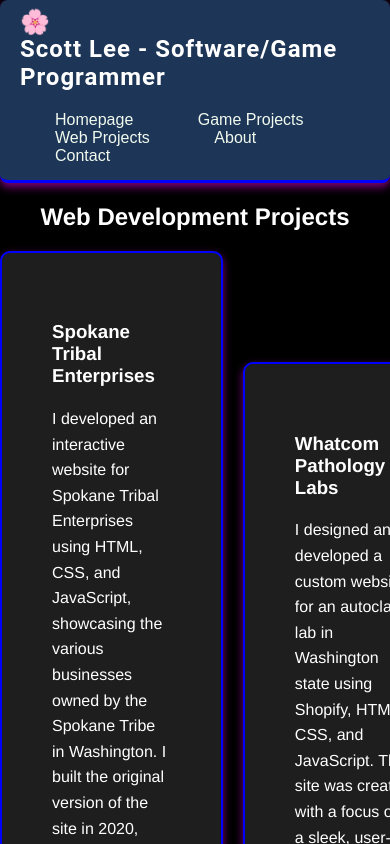
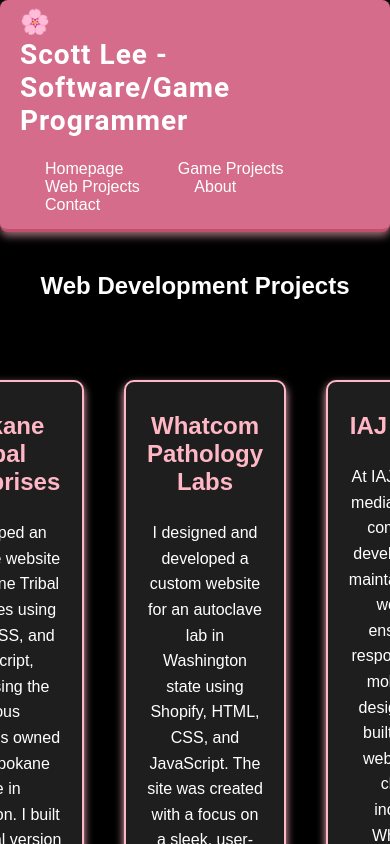
Before and after one commit to ScottLeeBJJ/GameDevPortfolioSite, a plain HTML site: page web-projects.html in a window 390 px wide. Shown: the top 844 px of the page. Drawn offline with Linux system fonts and the light colour scheme.

Commit message:
updates to web and game stylings

```diff
--- a/css/game.css
+++ b/css/game.css
@@ -1,19 +1,22 @@
+/* 🔹 Game Projects Section Styles */
 .gptitle {
     display: flex;
     align-items: center;
     justify-content: center;
+    text-align: center;
 }
 
-/* Game Projects Section Styles */
+/* 🔹 Projects Container */
 #projects {
     padding: 50px 20px;
     margin-top: 20px;
     display: flex;
-    flex-wrap: wrap; /* Allow cards to wrap to the next line if needed */
-    gap: 120px; /* Space between project cards */
-    justify-content: center; /* Center the cards horizontally */
+    flex-wrap: wrap; /* Allow cards to wrap */
+    gap: 40px; /* Adjusted for better spacing */
+    justify-content: center;
 }
 
+/* 🔹 Project Card */
 .project-card {
     background-color: #1E1E1E;
     border: 2px solid #FFB7C5;
@@ -21,32 +24,33 @@
     padding: 20px;
     box-shadow: 0 4px 8px #FFB7C5;
     transition: transform 0.3s ease;
-    flex: 1 1 calc(33.333% - 40px); /* Cards take up 1/3 of the container width minus the gap */
-    max-width: calc(33.333% - 40px); /* Prevent them from exceeding 1/3 width */
+    flex: 1 1 calc(33.333% - 40px); /* Cards take up 1/3 of the container width */
+    max-width: 400px; /* Prevents overly large cards */
+    text-align: center;
 }
 
 .project-card:hover {
-    transform: scale(1.2);
+    transform: scale(1.1);
 }
 
+/* 🔹 Project Card Image */
 .project-card img {
     width: 100%;
-    height: 200px; /* Set a fixed height for consistency */
+    height: 200px; /* Consistent height */
     object-fit: cover;
     border-radius: 10px;
     box-shadow: 0 4px 8px #FFB7C5, 0 0 15px #F1A7C1;
     transition: transform 0.3s ease, box-shadow 0.3s ease;
 }
 
-/* Project Card Headings */
+/* 🔹 Project Card Headings */
 .project-card h3 {
-    color: #FFB7C5; /* Pink color */
+    color: #FFB7C5;
     margin-top: 10px;
     font-size: 1.5em;
-    text-align: center;
 }
 
-/* Accessibility Styles */
+/* 🔹 Accessibility */
 a:focus {
     outline: 2px dashed #FFB7C5;
 }
--- a/css/media-queries.css
+++ b/css/media-queries.css
@@ -1,10 +1,12 @@
-/* Base Styles (For Desktop) */
-body {
-    font-size: 18px;
-    line-height: 1.6;
+/* 🔹 Large Tablets and Small Laptops (Below 1024px) */
+@media screen and (max-width: 1024px) {
+  #projects {
+    grid-template-columns: repeat(2, 1fr); /* Two columns */
+    gap: 30px;
+  }
 }
 
-  /* 🔹 Tablets (768px and below) */
+/* 🔹 Tablets (Below 768px) */
 @media screen and (max-width: 768px) {
   .navbar {
     flex-direction: column;
@@ -16,24 +18,58 @@ body {
     padding: 10px;
   }
 
-    .about-image {
+  .hero {
+    text-align: center;
+    padding: 40px;
+  }
+
+  .hero img {
     width: 80%;
     height: auto;
   }
 
-    .skillset ul {
-      padding-left: 10px;
+  .hero h1 {
+    font-size: 2rem;
   }
 
-    footer {
+  .about-container,
+  .project-container {
+    flex-direction: column;
+    align-items: center;
     text-align: center;
+  }
+
+  .about-image {
+    width: 75%;
+  }
+
+  .skillset ul {
+    padding-left: 15px;
+  }
+
+  .contact-form {
+    width: 90%;
+  }
+
+  .contact-form label {
+    font-size: 16px;
+  }
+
+  #projects {
+    grid-template-columns: repeat(1, 1fr); /* Stack projects in one column */
+    gap: 20px;
+  }
+
+  .project-card {
+    width: 90%;
+    margin-bottom: 20px;
   }
 }
 
-  /* 🔹 Mobile Phones (480px and below) */
+/* 🔹 Mobile Phones (Below 480px) */
 @media screen and (max-width: 480px) {
   body {
-      font-size: 16px; /* Slightly smaller for readability */
+    font-size: 16px;
     padding: 0 10px;
   }
 
@@ -50,39 +86,6 @@ body {
     font-size: 1.4rem;
   }
 
-    .about-image {
-      width: 90%;
-      height: auto;
-    }
-
-    .skillset ul {
-      font-size: 14px;
-    }
-
-    footer p {
-      font-size: 14px;
-    }
-  }
-
-/* 🔹 Tablets */
-@media screen and (max-width: 768px) {
-    .hero {
-      text-align: center;
-      padding: 40px;
-    }
-
-    .hero img {
-      width: 80%;
-      height: auto;
-    }
-
-    .hero h1 {
-      font-size: 2rem;
-    }
-  }
-
-  /* 🔹 Mobile */
-  @media screen and (max-width: 480px) {
   .hero h1 {
     font-size: 1.5rem;
   }
@@ -94,50 +97,7 @@ body {
   .hero img {
     width: 100%;
   }
-  }
 
-/* 🔹 Tablets */
-@media screen and (max-width: 768px) {
-    .project-container {
-      flex-direction: column;
-      align-items: center;
-    }
-
-    .project-card {
-      width: 90%;
-      margin-bottom: 20px;
-    }
-  }
-
-  /* 🔹 Mobile */
-  @media screen and (max-width: 480px) {
-    .project-card h3 {
-      font-size: 1.2rem;
-    }
-
-    .project-card p {
-      font-size: 14px;
-    }
-  }
-
-/* 🔹 Tablets */
-@media screen and (max-width: 768px) {
-    .about-container {
-      flex-direction: column;
-      text-align: center;
-    }
-
-    .about-image {
-      width: 75%;
-    }
-
-    .skillset ul {
-      padding-left: 15px;
-    }
-  }
-
-  /* 🔹 Mobile */
-  @media screen and (max-width: 480px) {
   .about-image {
     width: 90%;
   }
@@ -149,21 +109,23 @@ body {
   .skillset ul {
     font-size: 14px;
   }
+
+  .project-card {
+    padding: 15px;
   }
 
-  /* 🔹 Tablets */
-@media screen and (max-width: 768px) {
-    .contact-form {
-      width: 90%;
+  .project-card h3 {
+    font-size: 1.2rem;
   }
 
-    .contact-form label {
-      font-size: 16px;
-    }
+  .project-card p {
+    font-size: 14px;
   }
 
-  /* 🔹 Mobile */
-  @media screen and (max-width: 480px) {
+  .project-card img {
+    height: 180px; /* Slightly smaller images */
+  }
+
   .contact-form input,
   .contact-form textarea {
     font-size: 14px;
@@ -173,4 +135,9 @@ body {
     font-size: 16px;
     padding: 10px;
   }
+
+  footer p {
+    font-size: 14px;
+    text-align: center;
   }
+}
--- a/css/web.css
+++ b/css/web.css
@@ -1,11 +1,11 @@
 /* General Styles */
 body {
-    font-family: 'Helvetica Neue', Arial, sans-serif;
   background-color: black;
-    color: #333;
+  color: white;
   margin: 0;
   padding: 0;
   box-sizing: border-box;
+  overflow-x: hidden;
 }
 
 h1, h2, h3 {
@@ -23,89 +23,71 @@ body {
   line-height: 1.6;
 }
 
-  /* Navbar Styles */
-  .navbar {
-    display: flex;
-    justify-content: space-between;
-    align-items: center;
-    background-color: #1d3557;
-    color: #fff;
-
-    border-bottom: solid blue;
-    box-shadow: 0 4px 8px purple;
+.title-projects {
+  text-align: center; /* Centers the text inside */
+  width: 100%; /* Ensures it takes the full width */
+  margin: 0 auto; /* Centers it horizontally */
+  padding: 20px 0; /* Adds some spacing */
 }
 
-  .navbar-brand {
-    font-size: 1.5rem;
-    font-weight: bold;
-  }
-
-  .nav-link {
-    color: #f1faee;
-    margin-left: 20px;
-    text-decoration: none;
-    transition: color 0.3s ease;
-  }
-
-  .nav-link:hover {
-    color: #a8dadc;
+/* Game Projects Section Styles */
+.gptitle {
+  display: flex;
+  align-items: center;
+  justify-content: center;
+  text-align: center;
+  font-size: 2rem;
+  color: white;
+  margin-top: 20px;
 }
 
 /* Projects Section */
-
-.title-projects {
-    text-align: center;
-}
-
 #projects {
+  width: 90%; /* Make sure the grid takes up most of the page */
+  margin: 40px auto; /* Center the section */
   display: grid;
-    grid-template-columns: repeat(2, 1fr); /* Two equal columns */
-    gap: 20px; /* Space between cards */
-    justify-items: center; /* Center the cards in each column */
-    align-items: center; /* Align items vertically */
-    width: 100%; /* Ensure container takes up the full width */
+  grid-template-columns: repeat(3, 1fr); /* Three columns */
+  gap: 40px; /* Space between project cards */
+  justify-content: center; /* Center the cards horizontally */
+  max-width: 1400px; /* Limit maximum width */
 }
 
 .project-card {
   background-color: #1E1E1E;
-    color: white;
-    border: 2px solid blue;
+  border: 2px solid #FFB7C5;
   border-radius: 10px;
-    padding: 50px;
-    box-shadow: 0 4px 8px purple;
-    transition: transform 0.3s ease;
-    max-width: 75%;
-}
-
-.project-card a {
-    color: lightblue;
+  padding: 20px;
+  box-shadow: 0 4px 8px #FFB7C5;
+  transition: transform 0.3s ease, box-shadow 0.3s ease;
+  text-align: center;
 }
 
 .project-card:hover {
-    transform: scale(1.2);
+  transform: scale(1.1);
+  box-shadow: 0 6px 12px #FFB7C5, 0 0 20px #F1A7C1;
 }
 
 .project-card img {
   width: 100%;
-    height: 50%; /* Set a fixed height for consistency */
+  height: 200px; /* Set a fixed height for consistency */
   object-fit: cover;
   border-radius: 10px;
   box-shadow: 0 4px 8px #FFB7C5, 0 0 15px #F1A7C1;
   transition: transform 0.3s ease, box-shadow 0.3s ease;
 }
 
-  /* Footer Styles */
-  footer {
-    background-color: #1d3557;
-    color: #f1faee;
-    text-align: center;
-    padding: 20px;
-    margin-top: 40px;
+/* Project Card Headings */
+.project-card h3 {
+  color: #FFB7C5; /* Pink color */
+  margin-top: 10px;
+  font-size: 1.5em;
 }
 
-  /* Responsive Design */
-  @media (max-width: 768px) {
-    .projects-grid {
-      grid-template-columns: 1fr; /* Stack cards on small screens */
+.project-card a {
+  color: pink;
 }
+
+/* Accessibility Styles */
+a:focus {
+  outline: 2px dashed #FFB7C5;
 }
```
Lines whose indentation alone changed are shown as unchanged.
